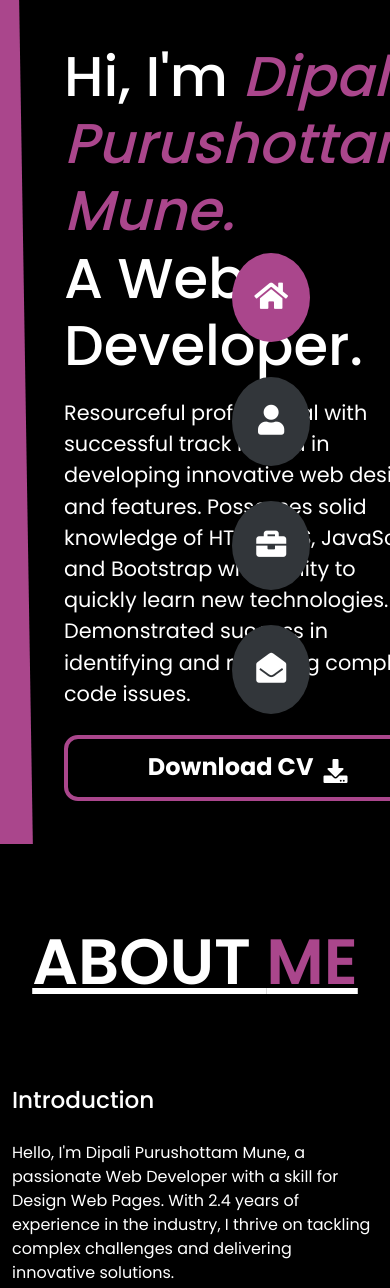
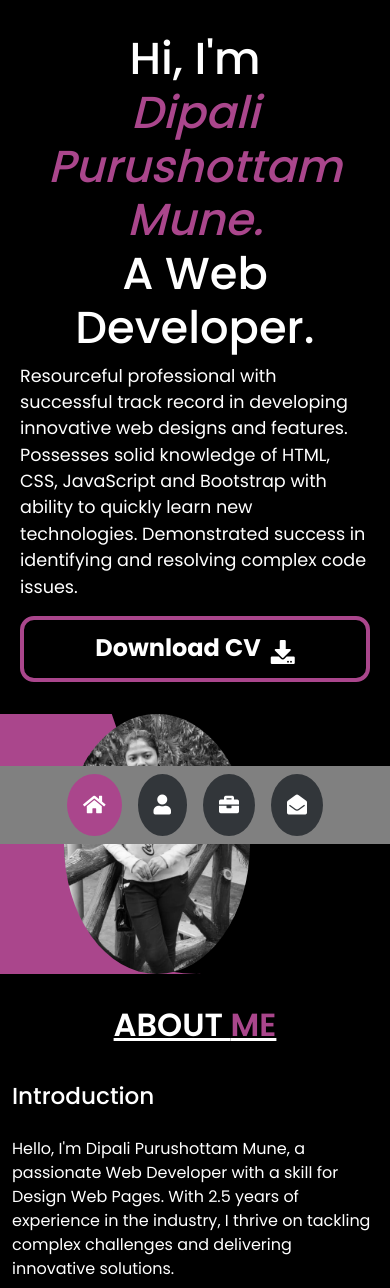
Before and after one commit to Munedipali/Portfolio, a plain HTML site: page index.html in a window 390 px wide. Shown: the top 1288 px of the page. Drawn offline with nearby package versions, Linux system fonts and the light colour scheme.

Commit message:
portfolio

```diff
--- a/index.html
+++ b/index.html
@@ -17,17 +17,17 @@
 
 <body>
     <div class="container-fluid header active" id="home">
-        <div class="header-content">
-            <div class="left-header">
+        <div class="header-content row">
+            <div class="left-header col-xl-6 col-lg-6 col-md-12 col-sm-12">
                 <div class="h-shape"></div>
                 <div class="image">
                     <img src="./images/Dipa.jpeg" alt="Dipali">
                 </div>
             </div>
-            <div class="right-header">
+            <div class="right-header col-xl-6 col-lg-6 col-md-12 col-sm-12">
                 <h1 class="name">
                     Hi, I'm <span style="color: #aa468c;
-                        font-style: italic;">Dipali Purushottam Mune.</span><br>
+                        font-style: italic;">Dipali Purushottam Mune.</span>
                     A Web Developer.
                 </h1>
                 <p>
@@ -52,13 +52,13 @@
             <div class="main-title">
                 <h2>About <span style="color: #aa468c;">Me</span></h2>
             </div>
-            <div class="about pt-5">
+            <div class="about pt-xl-5">
                 <h3>Introduction</span></h3>
                 <p>Hello, I'm Dipali Purushottam Mune, a passionate Web Developer with a skill for Design Web Pages.
-                    With 2.4 years of experience in the industry, I thrive on tackling complex challenges and delivering
+                    With 2.5 years of experience in the industry, I thrive on tackling complex challenges and delivering
                     innovative solutions.</p>
             </div>
-            <div class="professional py-5">
+            <div class="professional py-xl-5">
                 <h3>Professional Experience</h3>
                 <div class="timeline">
                     <div class="timeline-item">
@@ -111,7 +111,7 @@
                         leadership, and problem-solving skills.</li>
                 </ul>
             </div>
-            <div class="education py-5">
+            <div class="education py-xl-5">
                 <h3>Education</h3>
                 <ul>
                     <li>Master of Science: Computer Science (2019 – 2021) <br>
@@ -186,18 +186,18 @@
                 </div>
                 <section id="contact">
                     <form action="mailto:munedipali0@gmail.com" method="post" enctype="text/plain">
-                      <input type="text" name="name" placeholder="Your Name" required><br>
-                      <input type="text" name="email" placeholder="Your Email" required><br>
-                      <textarea name="message" rows="4" placeholder="Your Message" required></textarea><br>
-                      <input type="submit" value="Send Message">
+                        <input type="text" name="name" placeholder="Your Name" required><br>
+                        <input type="text" name="email" placeholder="Your Email" required><br>
+                        <textarea name="message" rows="4" placeholder="Your Message" required></textarea><br>
+                        <input type="submit" value="Send Message">
                     </form>
-                  </section>
-                  <div class="btn-con">
+                </section>
+                <!-- <div class="btn-con">
                     <a href="./pdfs/Dipali Mune CV.pdf" class="main-btn">
                         <span class="btn-text">Download CV</span>
                         <span class="btn-icon"><i class="fas fa-download"></i></span>
                     </a>
-                </div>
+                </div> -->
             </div>
         </div>
     </section>
@@ -216,8 +216,8 @@
         <div class="control" data-id="projects">
             <a href="#projects">
                 <i class="fa fa-briefcase" aria-hidden="true"></i>
+            </a>
         </div>
-        </a>
         <div class="control" data-id="contact">
             <a href="#contact">
                 <i class="fa fa-envelope-open" aria-hidden="true"></i>
--- a/style.css
+++ b/style.css
@@ -1,42 +1,49 @@
-*{
+* {
     margin: 0;
     padding: 0;
     box-sizing: border-box;
 }
-body{
+
+body {
     background-color: #000 !important;
     color: #fff !important;
     font-family: "Poppins", sans-serif !important;
     font-size: 1rem !important;
     transition: all 0.4s ease-in-out !important;
 }
+
 .active {
     display: block;
     animation: appear 1s ease-in-out;
     transform: translateY(0) scaleY(1);
 }
-.container-fluid{
+
+.container-fluid {
     transition: all 0.4s ease-in-out;
     background-color: #000000;
 }
-.header{
+
+.header {
     overflow: hidden;
     min-height: 100vh;
     color: #fff;
     padding: 0 !important;
     margin: 0 !important;
 }
+
 .header-content {
-    display: grid;
-    grid-template-columns: repeat(2, 1fr);
+    /* display: grid;
+    grid-template-columns: repeat(2, 1fr); */
     min-height: 100vh;
 }
-.header-content .left-header{
+
+.header-content .left-header {
     display: flex;
     align-items: center;
     position: relative;
 }
-.header-content .left-header .h-shape{
+
+.header-content .left-header .h-shape {
     transition: all 0.4s ease-in-out;
     width: 65%;
     height: 100%;
@@ -47,13 +54,16 @@ body{
     z-index: -1;
     clip-path: polygon(0 0, 46% 0, 79% 100%, 0% 100%);
 }
+
 .header-content .left-header .image {
     height: 90%;
     width: 68%;
     margin-left: 4rem;
     background-color: #000000;
     transition: all 0.4s ease-in-out;
+    border-radius: 14px;
 }
+
 .header-content .left-header .image img {
     width: 100%;
     height: 100%;
@@ -62,33 +72,40 @@ body{
     filter: grayscale(100%);
     border-radius: 14px;
 }
-.header-content .right-header{
+
+.header-content .right-header {
     display: flex;
     flex-direction: column;
     justify-content: center;
     padding-right: 18rem;
 }
-.header-content .right-header .name{
+
+.header-content .right-header .name {
     font-size: 3.5rem;
 }
-.header-content .right-header p{
+
+.header-content .right-header p {
     font-size: 1.3rem;
-    padding: 10px 0px 10px 0px;
+    /* padding: 10px 0px 10px 0px; */
 }
-.btn-con{
+
+.btn-con {
     border: 4px solid #aa468c;
     border-radius: 14px;
     /* width: 50%; */
+    /* margin-top: 20px; */
     padding: 10px 10px 10px 10px
 }
-.btn-con .main-btn{
+
+.btn-con .main-btn {
     justify-content: center;
     display: flex;
     color: white;
     text-decoration: none;
     gap: 10px;
 }
-.btn-con .main-btn:hover{
+
+.btn-con .main-btn:hover {
     justify-content: center;
     display: flex;
     color: #aa468c;
@@ -97,21 +114,26 @@ body{
     /* font-size: 1.5rem; */
     font-weight: 800;
 }
- .btn-con .btn-text{
+
+.btn-con .btn-text {
     font-size: 1.5rem;
     font-weight: 700;
 }
- .btn-con .fa-download{
+
+.btn-con .fa-download {
     font-size: 1.5rem;
     padding-top: 10px;
 }
-.controls{
+
+.controls {
     position: fixed;
     z-index: 10;
     top: 30%;
     right: 5rem;
+    align-items: center;
 }
-.controls .control{
+
+.controls .control {
     color: #ffffff;
     padding: 22px;
     margin-bottom: 35px;
@@ -122,41 +144,48 @@ body{
     background-color: #32363a;
     cursor: pointer;
 }
-.controls .active-btn{
+
+.controls .active-btn {
     background-color: #aa468c;
     transition: all 0.4s ease-in-out;
 }
+
 /* .controls .control a:active{
     background-color: #aa468c;
     transition: all 0.4s ease-in-out;
 } */
-.controls .control a , .controls .control a:hover {
+.controls .control a,
+.controls .control a:hover {
     color: #ffffff;
 }
 
 
 /* About me section start */
-.main-title{
+.main-title {
     text-align: center;
 }
-.main-title h2{
+
+.main-title h2 {
     padding-top: 5rem;
     font-size: 4rem;
     text-transform: uppercase;
     text-decoration: underline;
     font-weight: 600;
 }
+
 .timeline {
     display: grid;
     grid-template-columns: repeat(1, 1fr);
     grid-gap: 2rem;
     padding-bottom: 3rem;
 }
+
 .timeline .timeline-item {
     position: relative;
     padding-left: 3rem;
     border-left: 1px solid #2a2e35;
 }
+
 .timeline .timeline-item .tl-icon {
     position: absolute;
     left: -27px;
@@ -169,6 +198,7 @@ body{
     align-items: center;
     justify-content: center;
 }
+
 .timeline .timeline-item .tl-duration {
     padding: 0.2rem 0.6rem;
     background-color: #2a2e35;
@@ -178,49 +208,62 @@ body{
     text-transform: uppercase;
     font-weight: 500;
 }
+
 .timeline .timeline-item p {
     color: #b2becd;
 }
+
 .timeline .timeline-item h5 {
     padding: 1rem 0;
     text-transform: uppercase;
     font-size: 1.3rem;
     font-weight: 600;
 }
+
 .timeline .timeline-item p {
     color: #b2becd;
 }
-h3{
+
+h3 {
     padding-top: 30px;
     padding-bottom: 18px;
     font-size: 2rem;
 }
-ul li{
+
+ul li {
     padding-top: 20px;
 }
+
 /* About me section end */
 
 /* Contact Us Page Start here */
-#contact .contact-items{
+#contact .contact-items {
     display: flex;
     justify-content: space-between;
     font-size: 20px;
+    border-bottom: 1px dotted white;
+    margin-bottom: 15px;
 }
-#contact .contact-items .icon span{
+
+#contact .contact-items .icon span {
     padding-left: 12px;
 }
-#contact .contact-form{
+
+#contact .contact-form {
     justify-content: center;
     display: flex;
 }
+
 #contact {
     padding: 50px 20px;
     text-align: center;
 }
+
 form {
     margin: 0 auto;
     max-width: 400px;
 }
+
 input[type="text"],
 textarea {
     width: 100%;
@@ -230,6 +273,7 @@ ul li{
     border-radius: 4px;
     box-sizing: border-box;
 }
+
 input[type="submit"] {
     background-color: #333;
     color: #fff;
@@ -238,4 +282,137 @@ ul li{
     border-radius: 4px;
     cursor: pointer;
 }
+
 /* Contact Us Page End here */
+
+@media screen and (max-width: 600px) {
+    .controls {
+        top: auto;
+        bottom: 0;
+        flex-direction: row;
+        justify-content: center;
+        left: 50%;
+        transform: translateX(-50%);
+        width: 100%;
+        background-color: gray;
+        display: flex;
+    }
+
+    .controls .control {
+        padding: 1rem;
+        margin: 0.5rem 0.5rem;
+        font-size: 20px;
+    }
+    .header-content{
+        flex-direction: column-reverse;
+        margin-top: 2rem;
+    }
+    .header-content .left-header .image {
+        height: 90%;
+        width: 68%;
+        margin-left: 4rem;
+        background-color: #000000;
+        transition: all 0.4s ease-in-out;
+        border-radius: 50%;
+    }
+    .header-content .left-header .image img {
+        width: 80%;
+        height: 80%;
+        object-fit: cover;
+        transition: all 0.4s ease-in-out;
+        filter: grayscale(100%);
+        border-radius: 50%;
+    }
+    .header-content .right-header {
+        padding: 2rem;
+    }
+    .header-content .right-header .name {
+        font-size: 2.5rem;
+        align-items: center;
+        display: flex;
+        flex-direction: column;
+        text-align: center;
+    }
+    .header-content .right-header p {
+        font-size: 1.1rem;
+    }
+    .main-title h2 {
+        padding-top: 2rem;
+        font-size: 2rem;
+    }
+    .timeline{
+        padding-left: 2rem;
+    }
+}
+@media (max-width:768px){
+    .controls {
+        top: auto;
+        bottom: 0;
+        flex-direction: row;
+        justify-content: center;
+        left: 50%;
+        transform: translateX(-50%);
+        width: 100%;
+        background-color: gray;
+        display: flex;
+    }
+
+    .controls .control {
+        padding: 1rem;
+        margin: 0.5rem 0.5rem;
+        font-size: 20px;
+    }
+    .header-content{
+        flex-direction: column-reverse;
+        margin-top: 2rem;
+    }
+    .header-content .right-header {
+        padding: 2rem;
+    }
+    .header-content .left-header .image {
+        height: 90%;
+        width: 68%;
+        margin-left: 4rem;
+        background-color: #000000;
+        transition: all 0.4s ease-in-out;
+        border-radius: 50%;
+    }
+    .header-content .left-header .image img {
+        width: 70%;
+        height: 80%;
+        object-fit: cover;
+        transition: all 0.4s ease-in-out;
+        filter: grayscale(100%);
+        border-radius: 50%;
+    }
+    .header-content .right-header .name {
+        font-size: 2.8rem;
+    }
+}
+@media (min-width: 769px){
+    .controls {
+        top: auto;
+        bottom: 0;
+        flex-direction: row;
+        justify-content: center;
+        left: 50%;
+        transform: translateX(-50%);
+        width: 100%;
+        background-color: gray;
+        display: flex;
+    }
+
+    .controls .control {
+        padding: 1rem;
+        margin: 0.5rem 0.5rem;
+        font-size: 20px;
+    }
+    .header-content .right-header {
+        display: flex;
+        flex-direction: column;
+        justify-content: center;
+        padding-right: 10rem;
+        padding-left: 2rem;
+    }
+
+}
```
Lines whose indentation alone changed are shown as unchanged.
